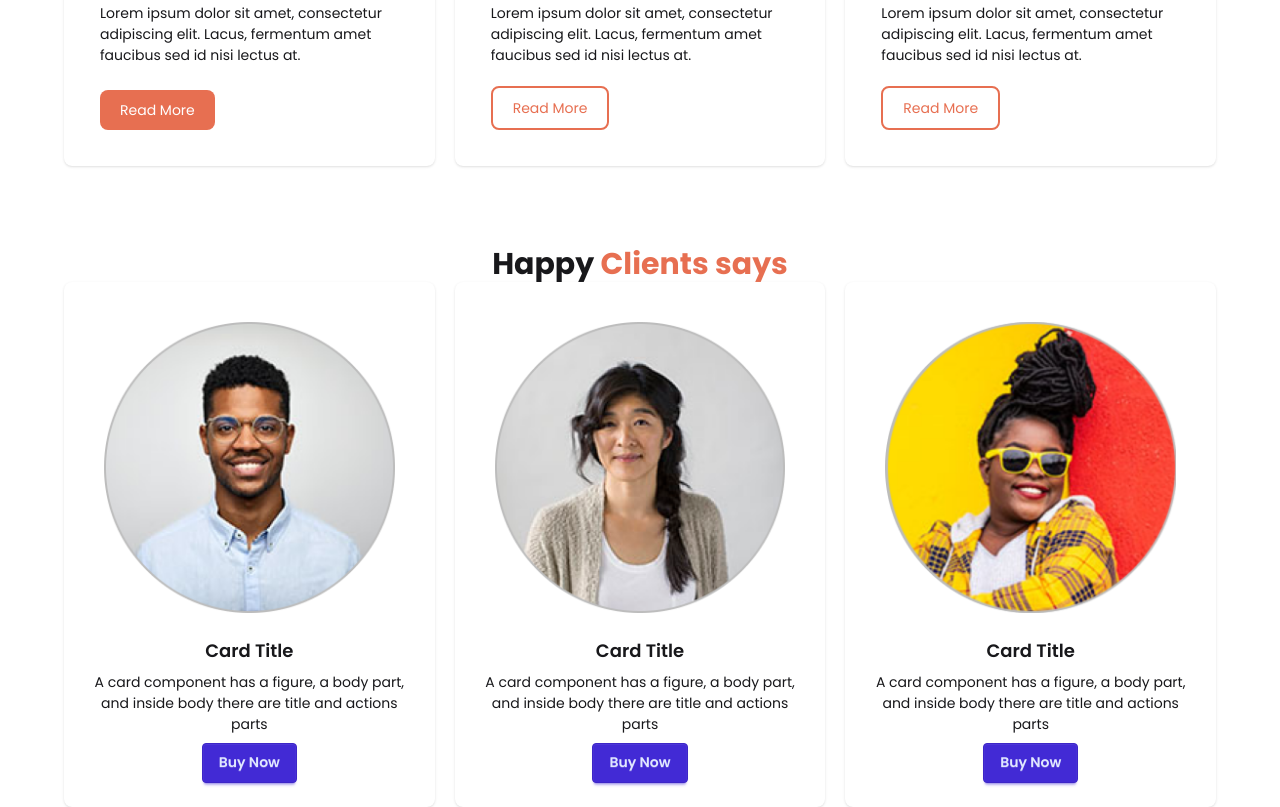
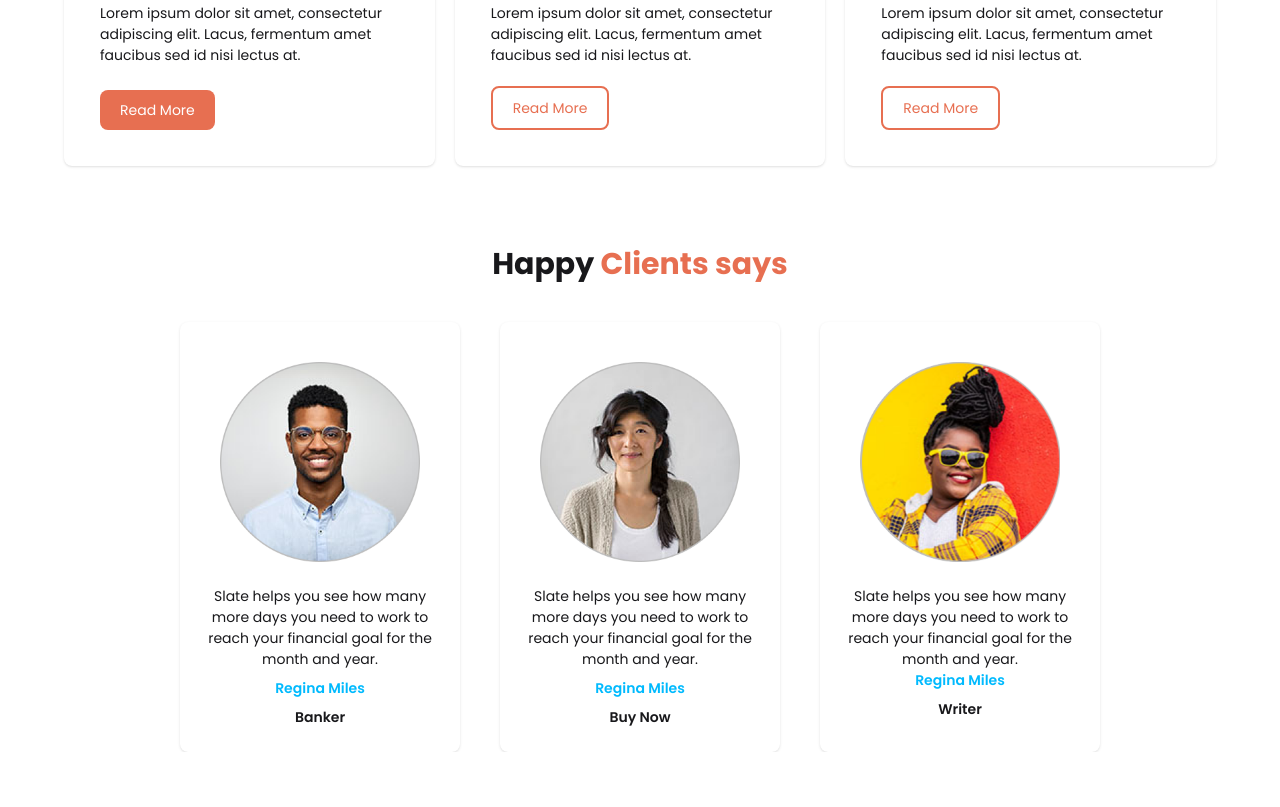
Before and after one commit to maruf-hossen-pro/Project-9------Biker-Zone, a plain HTML site: page index.html in a window 1280 px wide. Shown: the part 1597-2404 px from the top of the page. After the commit the page ends 2349 px from the top, so only its background shows below. Drawn offline with nearby package versions, Linux system fonts and the light colour scheme.

Commit message:
User section updated

```diff
--- a/index.html
+++ b/index.html
@@ -13,6 +13,12 @@
       href="https://fonts.googleapis.com/css2?family=Poppins:wght@400;500;600;700;800&display=swap"
       rel="stylesheet"
     />
+
+    <!-- Icon Image -->
+    <script
+      src="https://kit.fontawesome.com/YOUR_KIT_CODE.js"
+      crossorigin="anonymous"
+    ></script>
 
     <!-- DaisyUI -->
     <link
@@ -497,15 +503,15 @@
       <!-- Happy CLints -->
       <section>
         <!-- Text section -->
-        <div class="text-center font-bold">
+        <div class="text-center font-bold mb-10">
           <h1 class="text-3xl">
             Happy <span class="text-bike-primary">Clients says</span>
           </h1>
         </div>
 
         <!-- Clint info -->
-        <div class="flex gap-5">
-          <div class="card bg-base-100 w-96 shadow-sm">
+        <div class="flex gap-10 justify-center align-content-center">
+          <div class="card bg-base-100 w-70 shadow-sm">
             <figure class="px-10 pt-10">
               <img
                 src="./images/others/user-1.png"
@@ -514,17 +520,19 @@
               />
             </figure>
             <div class="card-body items-center text-center">
-              <h2 class="card-title">Card Title</h2>
               <p>
-                A card component has a figure, a body part, and inside body
-                there are title and actions parts
+                Slate helps you see how many more days you need to work to reach
+                your financial goal for the month and year.
               </p>
+              <h2 class="font-semibold text-info">Regina Miles</h2>
+              <!-- Icon -->
+
               <div class="card-actions">
-                <button class="btn btn-primary">Buy Now</button>
+                <button class="font-semibold">Banker</button>
               </div>
             </div>
           </div>
-          <div class="card bg-base-100 w-96 shadow-sm">
+          <div class="card bg-base-100 w-70 shadow-sm">
             <figure class="px-10 pt-10">
               <img
                 src="./images/others/user-2.png"
@@ -533,17 +541,19 @@
               />
             </figure>
             <div class="card-body items-center text-center">
-              <h2 class="card-title">Card Title</h2>
               <p>
-                A card component has a figure, a body part, and inside body
-                there are title and actions parts
+                Slate helps you see how many more days you need to work to reach
+                your financial goal for the month and year.
               </p>
+              <h2 class="text-info font-semibold">Regina Miles</h2>
+              <!-- Icon -->
+
               <div class="card-actions">
-                <button class="btn btn-primary">Buy Now</button>
+                <button class="font-semibold">Buy Now</button>
               </div>
             </div>
           </div>
-          <div class="card bg-base-100 w-96 shadow-sm">
+          <div class="card bg-base-100 w-70 shadow-sm">
             <figure class="px-10 pt-10">
               <img
                 src="./images/others/user-3.png"
@@ -552,13 +562,19 @@
               />
             </figure>
             <div class="card-body items-center text-center">
-              <h2 class="card-title">Card Title</h2>
-              <p>
-                A card component has a figure, a body part, and inside body
-                there are title and actions parts
-              </p>
+              <!-- Text Section -->
+              <div>
+                <p>
+                  Slate helps you see how many more days you need to work to
+                  reach your financial goal for the month and year.
+                </p>
+                <h2 class="font-semibold text-info">Regina Miles</h2>
+              </div>
+
+
+
               <div class="card-actions">
-                <button class="btn btn-primary">Buy Now</button>
+                <button class="font-semibold">Writer</button>
               </div>
             </div>
           </div>
```
